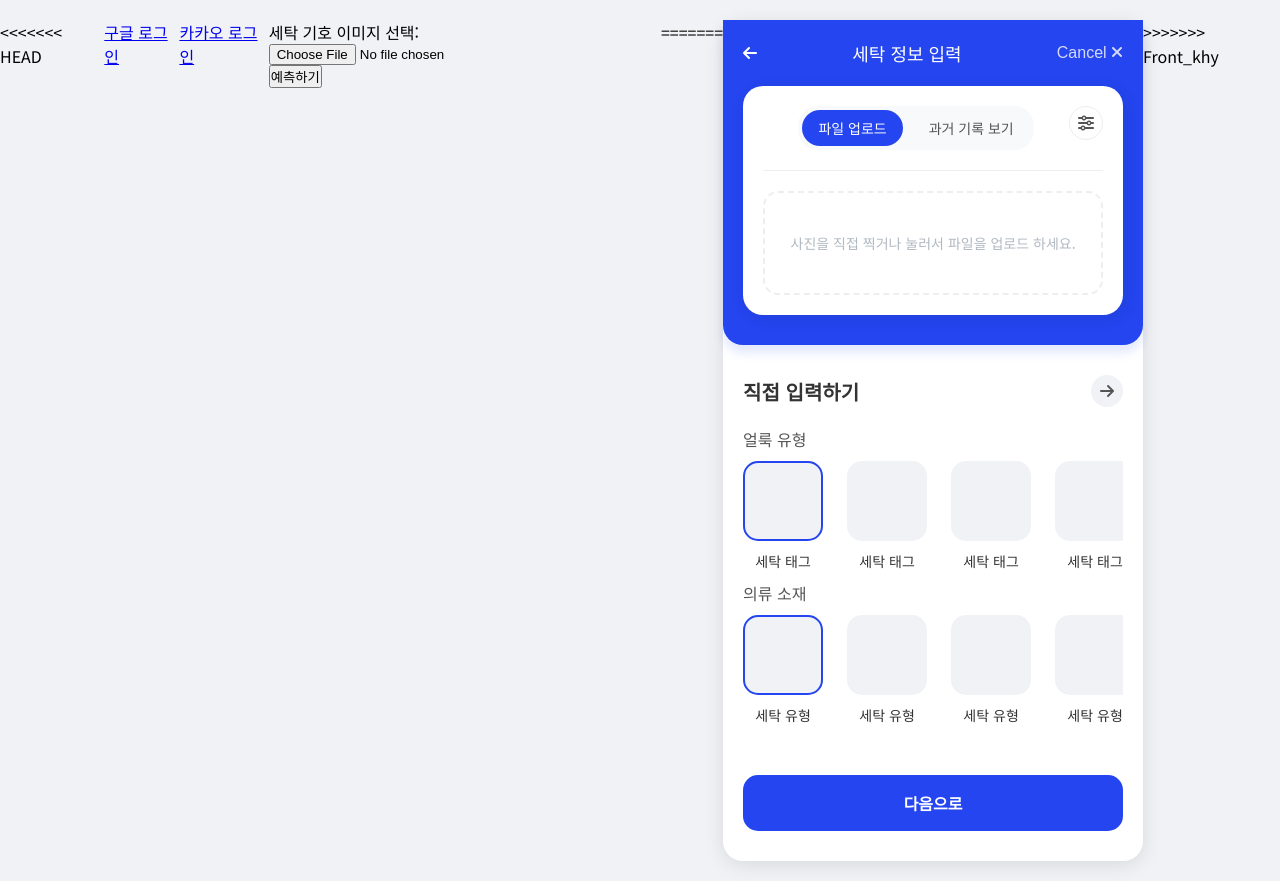
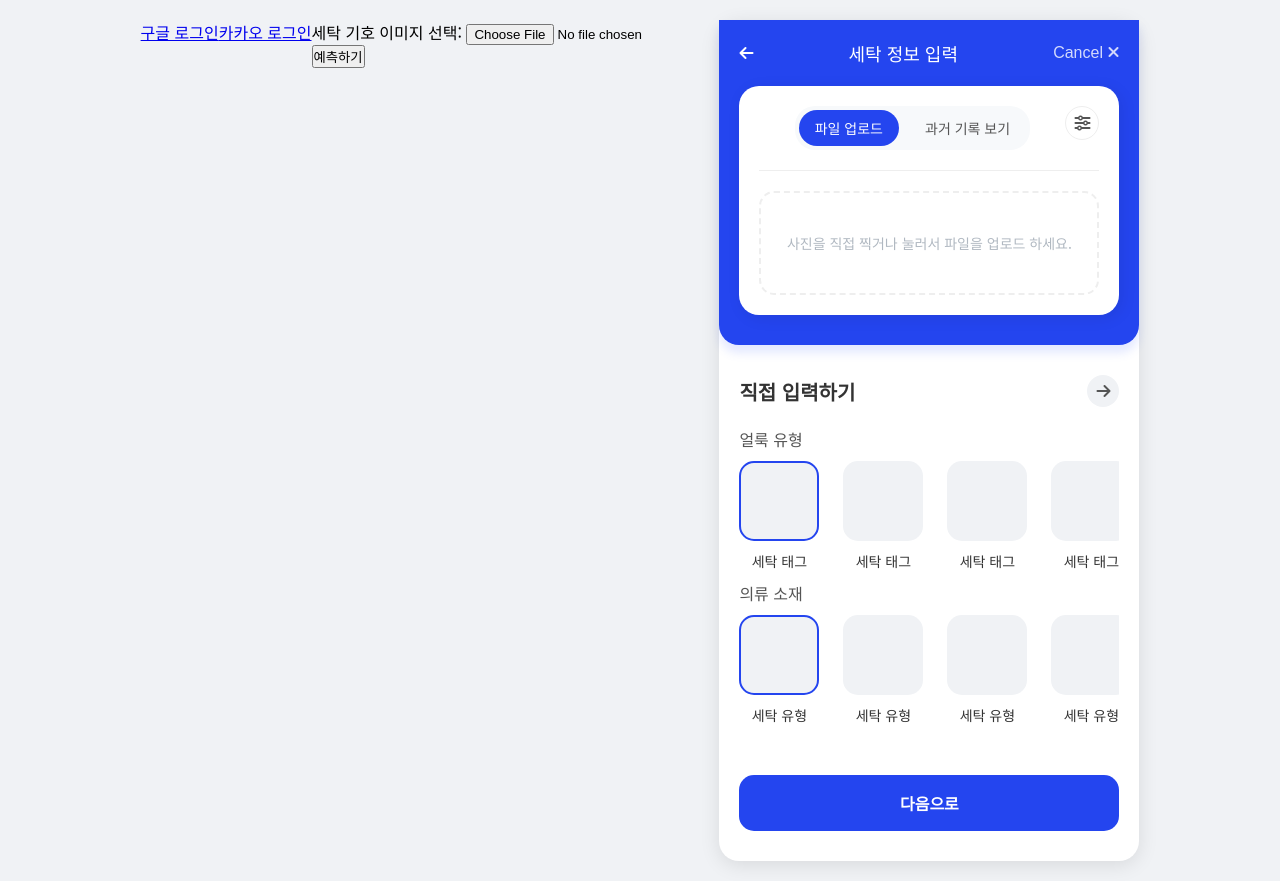
Before and after one commit to pirogramming/Laundry-Manager, a Django app: page /upload/ in a window 1280 px wide. Run offline with Django 5.2, Linux system fonts and the light colour scheme; some libraries are stand-ins or nearby versions.

Commit message:
resolve: merged front_kimy into develop with conflict resolved

```diff
--- a/laundry_manager/templates/laundry_manager/upload.html
+++ b/laundry_manager/templates/laundry_manager/upload.html
@@ -1,4 +1,3 @@
-<<<<<<< HEAD
 {% load socialaccount %}
 <a href="{% url 'account_login' %}">구글 로그인</a>
 <a href="{% provider_login_url 'kakao' %}">카카오 로그인</a>
@@ -14,7 +13,6 @@
     <p>예측 결과: {{ result.0 }}</p>
     <p>정확도: {{ result.1|floatformat:2 }}</p>
 {% endif %}
-=======
 <!DOCTYPE html>
 <html lang="ko">
 <head>
@@ -96,4 +94,3 @@
     <script src="upload-script.js"></script>
 </body>
 </html>
->>>>>>> Front_khy
```
